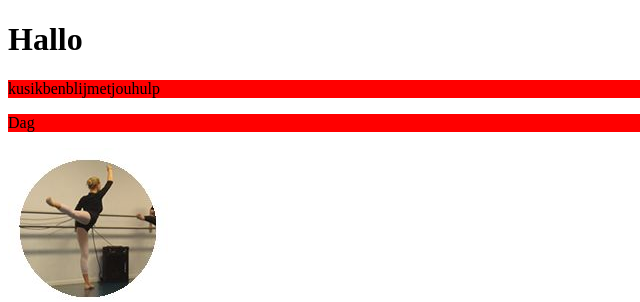
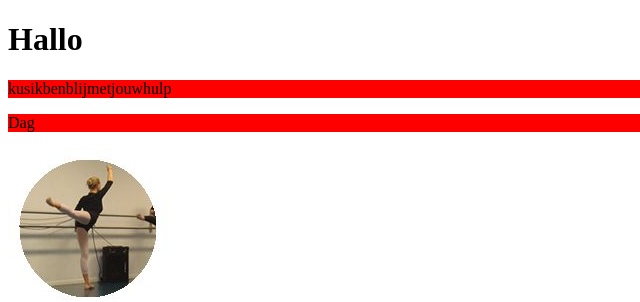
Before and after one commit to Balletboetiek/test, a plain HTML site: page index.html in a window 1280 px wide. Shown: the full height of the page, 0-640 px from the left. Drawn offline with Linux system fonts and the light colour scheme.

Commit message:
Update index.html

```diff
--- a/index.html
+++ b/index.html
@@ -6,7 +6,7 @@
 </head>
 <body>
 <h1>Hallo</h1>
-  <p>kusikbenblijmetjouhulp</p>
+  <p>kusikbenblijmetjouwhulp</p>
   <p>Dag</p>
   <img src="KlassiekBalletMeisjes14.jpg"/>
 </body>
```
